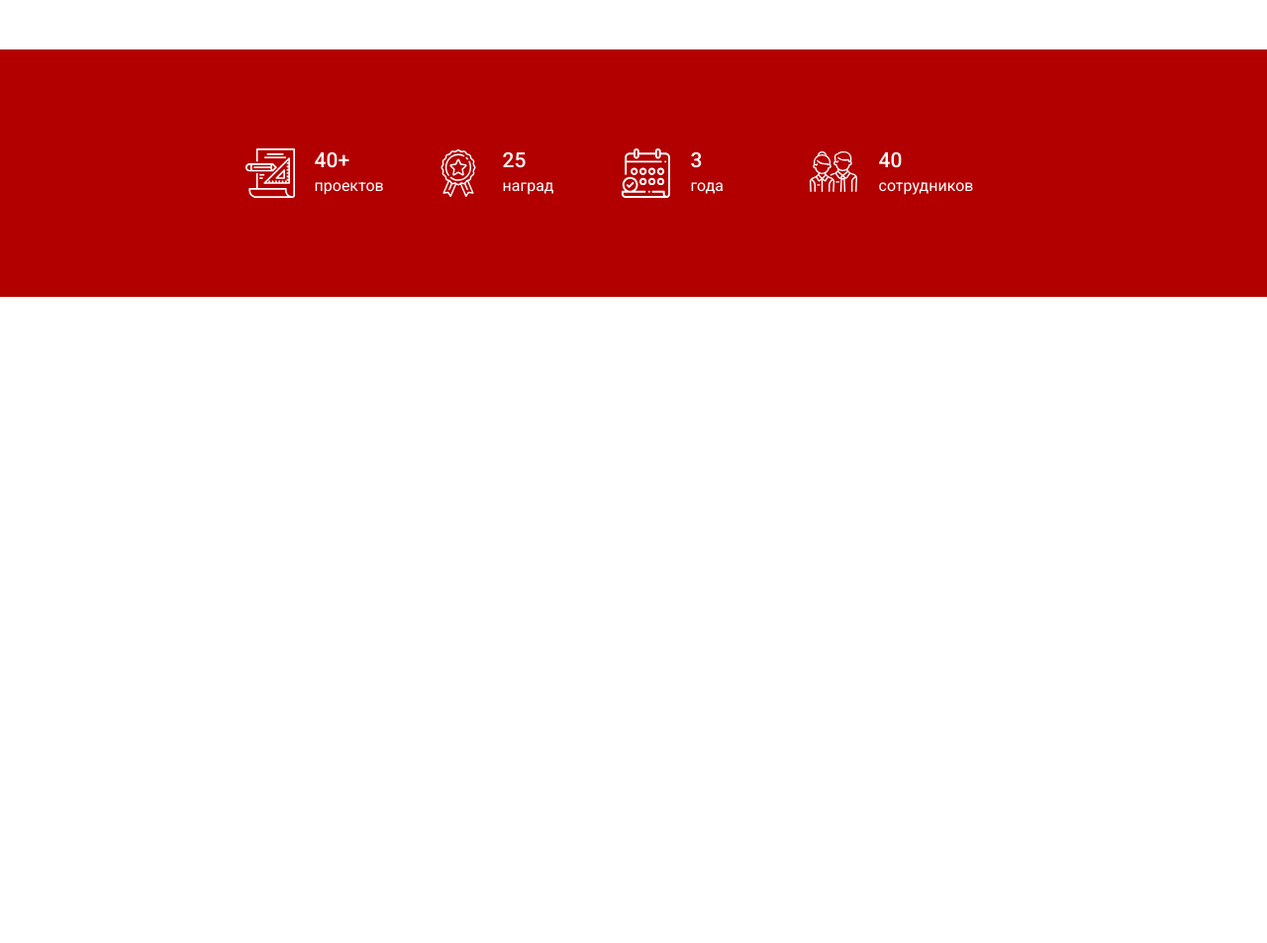
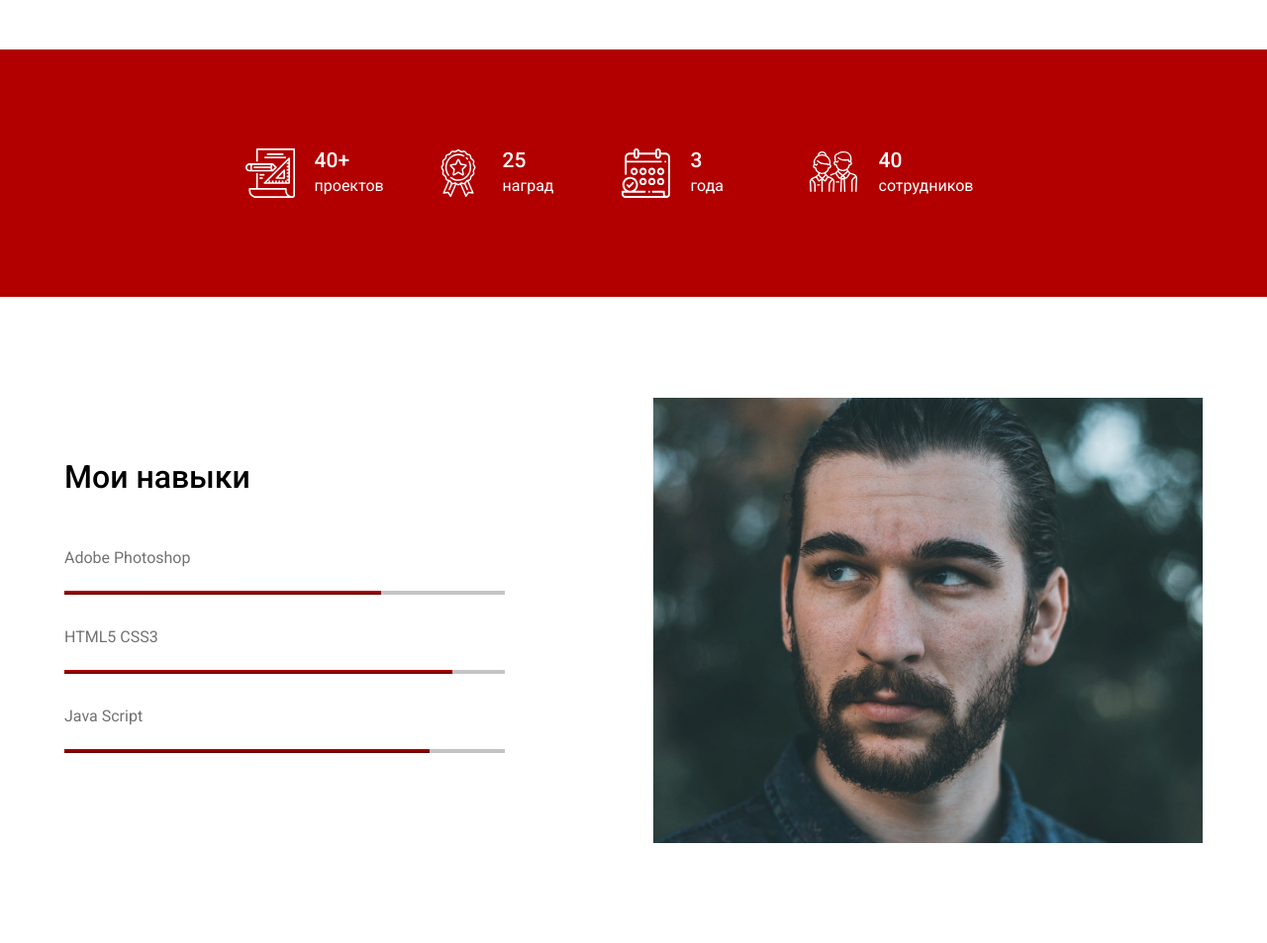
Before and after one commit to Fresh-vano/Internship-novatest, a plain HTML site: page index.html in a window 1280 px wide. Shown: the part 1016-1969 px from the top of the page at 99% size. Before the commit the page ends 1316 px from the top, so only its background shows below. Drawn offline with Linux system fonts and the light colour scheme.

Commit message:
Adding skills sectoin

```diff
--- a/index.html
+++ b/index.html
@@ -35,33 +35,57 @@
         </section>
         <section class="numbers">
             <div class="number-item">
-                <img src="img/numbers-section/project.svg" alt=""/>
+                <img src="img/numbers-section/project.svg" alt="Чертеж"/>
                 <div class="text-area">
                     <p class="number">40+</p>
                     <p class="subtitle">проектов</p>
                 </div>
             </div>
             <div class="number-item">
-                <img src="img/numbers-section/reward.svg" alt=""/>
+                <img src="img/numbers-section/reward.svg" alt="Награда"/>
                 <div class="text-area">
                     <p class="number">25</p>
                     <p class="subtitle">наград</p>
                 </div>
             </div>
             <div class="number-item">
-                <img src="img/numbers-section/years.svg" alt=""/>
+                <img src="img/numbers-section/years.svg" alt="Календарь"/>
                 <div class="text-area">
                     <p class="number">3</p>
                     <p class="subtitle">года</p>
                 </div>
             </div>
             <div class="number-item">
-                <img src="img/numbers-section/workers.svg" alt=""/>
+                <img src="img/numbers-section/workers.svg" alt="Сотрудники"/>
                 <div class="text-area">
                     <p class="number">40</p>
                     <p class="subtitle">сотрудников</p>
                 </div>
             </div>
+        </section>
+        <section class="skills">
+            <div class="skill-list">
+                <h2>Мои навыки</h2>
+                <div class="skill-list-item">
+                    <p class="title">Adobe Photoshop</p>
+                    <div class="progressbar">
+                        <div class="progress adobe"></div>
+                    </div>
+                </div>
+                <div class="skill-list-item">
+                    <p class="title">HTML5 CSS3</p>
+                    <div class="progressbar">
+                        <div class="progress html"></div>
+                    </div>
+                </div>
+                <div class="skill-list-item">
+                    <p class="title">Java Script</p>
+                    <div class="progressbar">
+                        <div class="progress js"></div>
+                    </div>
+                </div>
+            </div>
+            <img src="img/skills-section/photo.jpg" alt="Личная фотография"/>
         </section>
     </main>
     <footer>
--- a/style.css
+++ b/style.css
@@ -150,3 +150,52 @@ header {
     font-size: 16px;
     line-height: 26px;
 }
+
+.skills {
+    height: 653px;
+}
+
+.skills img {
+    width: 555px;
+    height: 450px;
+}
+
+.skill-list {
+    width: 445px;
+    margin-right: 150px;
+}
+
+.skill-list h2 {
+    margin-bottom: 50px;
+}
+
+.skill-list-item {
+    margin-bottom: 30px;
+}
+
+.skill-list-item .title{
+    text-align: left;
+    margin-bottom: 20px;
+}
+
+.progressbar {
+    height: 4px;
+    background-color: #C4C4C4;
+}
+
+.progress {
+    height: 4px;
+    background: linear-gradient(180deg, #B20000 10.94%, #5A0000 99.99%, #5A0000 100%);
+}
+
+.progressbar .adobe {
+    width: 72%;
+}
+
+.progressbar .html {
+    width: 88%;
+}
+
+.progressbar .js {
+    width: 83%;
+}
```
